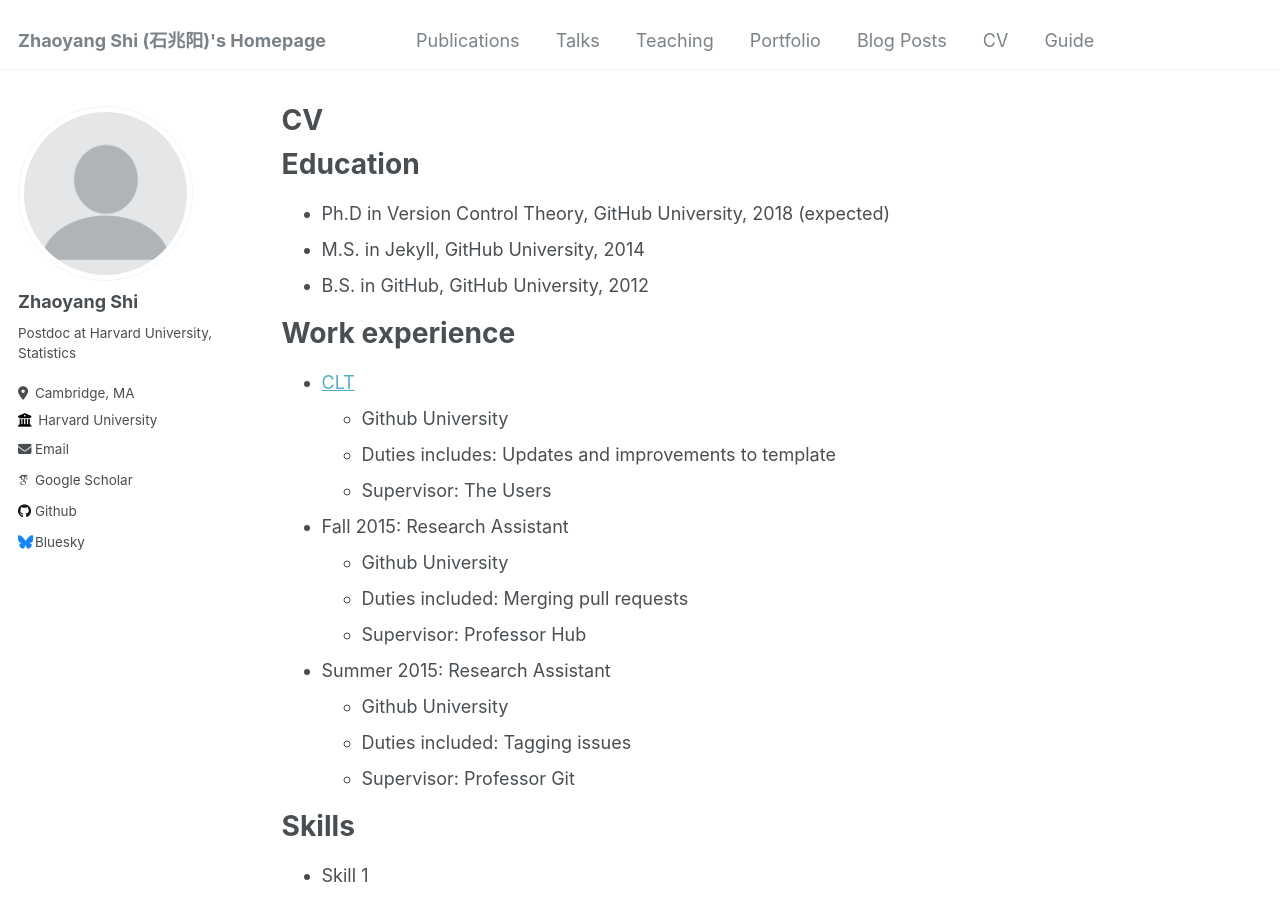
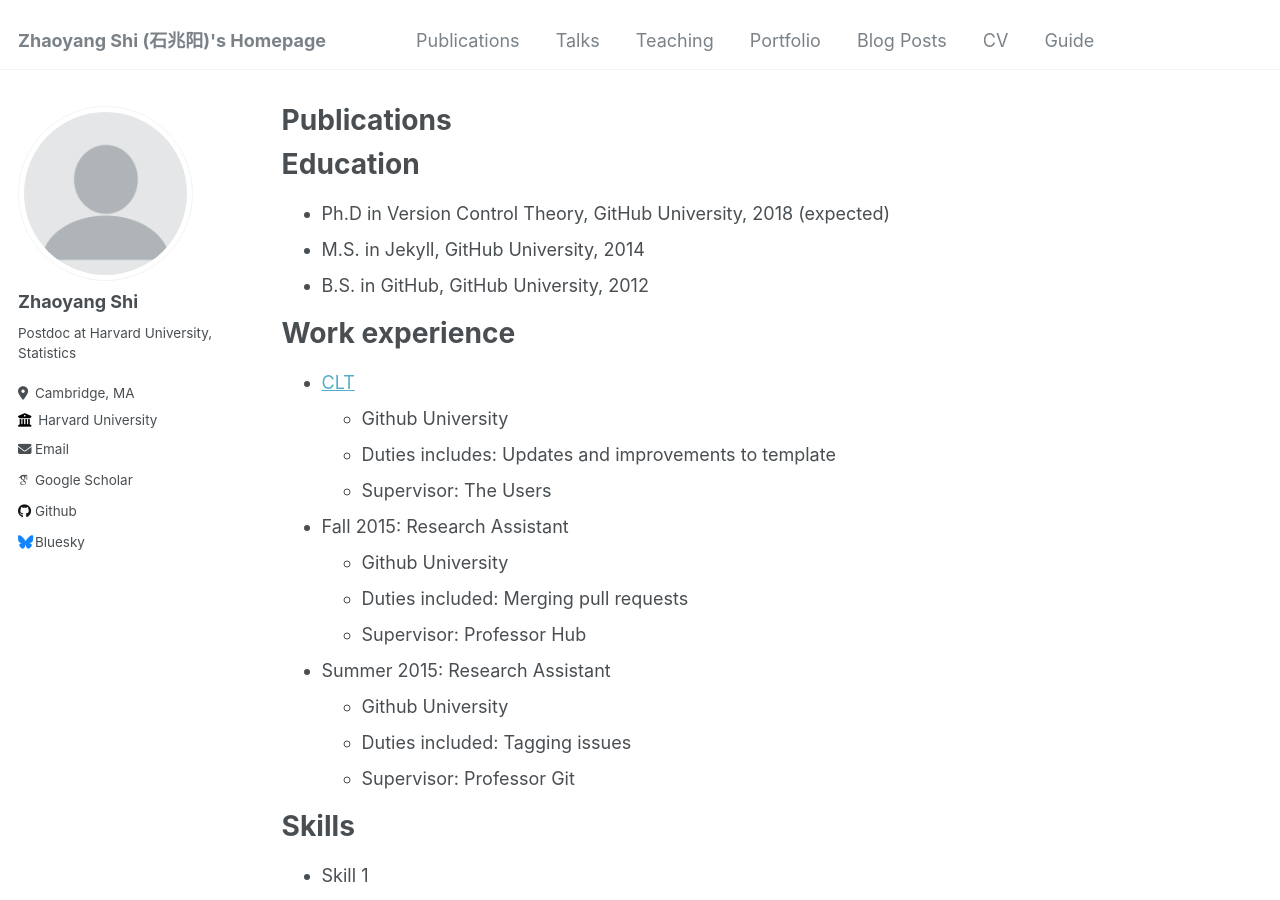
Before and after one commit to 10Mzys/website, a Jekyll site: the page built from _pages/publications.md, in a window 1280 px wide and 900 px high. Built offline with Jekyll 4.4.1, drawn with Linux system fonts in a browser that asks for light colours; some web fonts are replaced.

Commit message:
Update publications.md

```diff
--- a/_pages/publications.md
+++ b/_pages/publications.md
@@ -1,7 +1,7 @@
 ---
 layout: archive
-title: "CV"
-permalink: /cv/
+title: "Publications"
+permalink: /publications/
 author_profile: true
 redirect_from:
   - /resume
```
